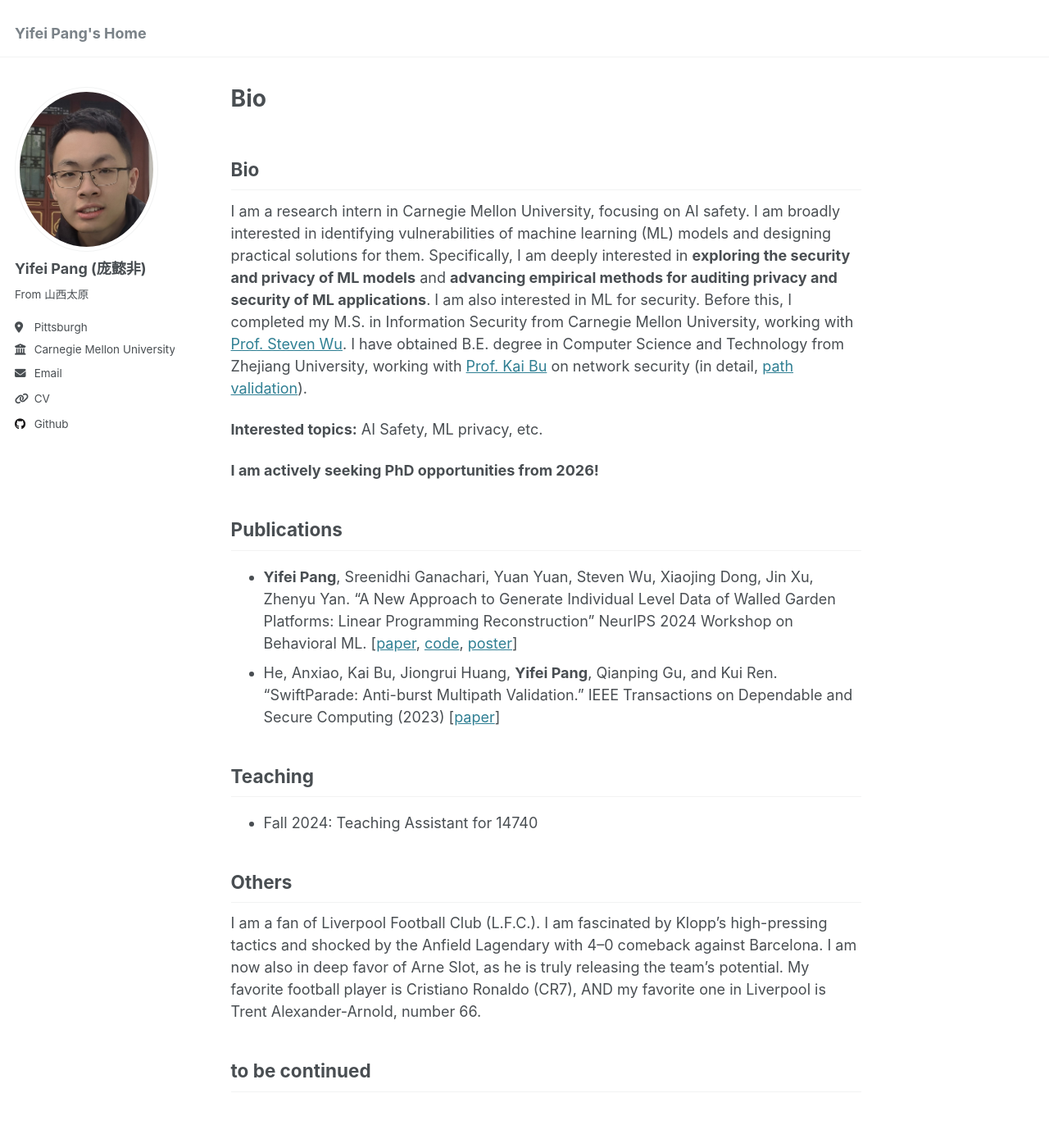
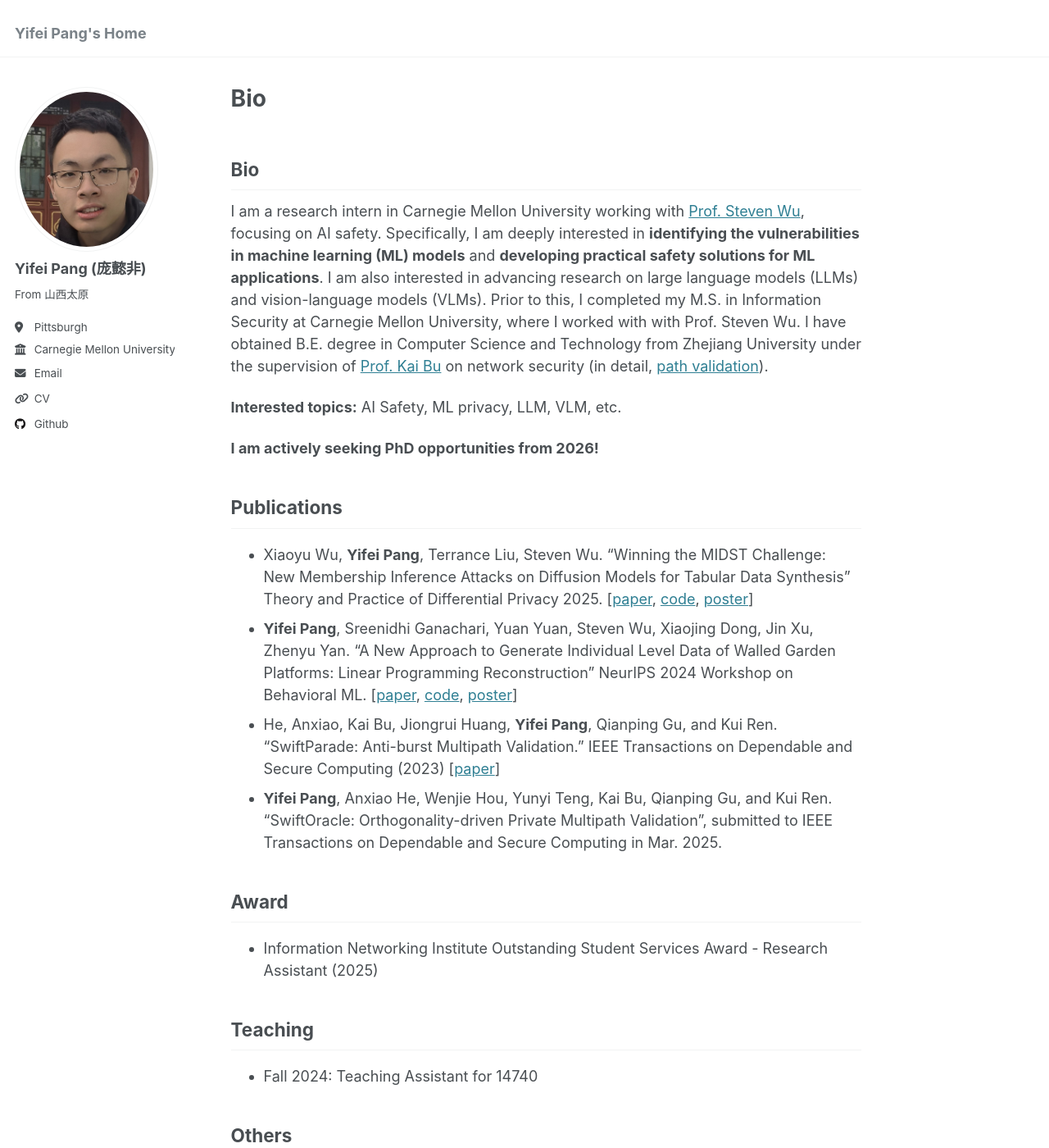
Before and after one commit to 2020pyfcrawl/2020pyfcrawl.github.io, a Jekyll site: the page built from _pages/about.md, in a window 1280 px wide and 1400 px high. Shown: the whole window at 82% size. Built offline with Jekyll 4.4.1, drawn with Linux system fonts in a browser that asks for light colours; our own code applies the rules of GitHub Pages for plain Markdown files; some of the changed text lies outside the part shown.

Commit message:
update after graduation

```diff
--- a/_pages/about.md
+++ b/_pages/about.md
@@ -21,26 +21,29 @@ redirect_from:
 * Static files (like PDFs): /files/
 * Profile image (can set in _config.yml): images/profile.png -->
 
-I am a research intern in Carnegie Mellon University, focusing on AI safety. I am broadly interested in identifying vulnerabilities of machine learning (ML) models and designing practical solutions for them. Specifically, I am deeply interested in **exploring the security and privacy of ML models** and **advancing empirical methods for auditing privacy and security of ML applications**. I am also interested in ML for security. Before this, I completed my M.S. in Information Security from Carnegie Mellon University, working with [Prof. Steven Wu](https://zstevenwu.com/). I have obtained B.E. degree in Computer Science and Technology from Zhejiang University, working with [Prof. Kai Bu](https://list.zju.edu.cn/kaibu/) on network security (in detail, [path validation](https://dl.acm.org/doi/abs/10.1145/2619239.2626323)).
+I am a research intern in Carnegie Mellon University working with [Prof. Steven Wu](https://zstevenwu.com/), focusing on AI safety. Specifically, I am deeply interested in **identifying the vulnerabilities in machine learning (ML) models** and **developing practical safety solutions for ML applications**. I am also interested in advancing research on large language models (LLMs) and vision-language models (VLMs). Prior to this, I completed my M.S. in Information Security at Carnegie Mellon University, where I worked with with Prof. Steven Wu. I have obtained B.E. degree in Computer Science and Technology from Zhejiang University under the supervision of [Prof. Kai Bu](https://list.zju.edu.cn/kaibu/) on network security (in detail, [path validation](https://dl.acm.org/doi/abs/10.1145/2619239.2626323)).
 
-**Interested topics:** AI Safety, ML privacy, etc.
+**Interested topics:** AI Safety, ML privacy, LLM, VLM, etc.
 
 **I am actively seeking PhD opportunities from 2026!**
 
 ## Publications
+* Xiaoyu Wu, **Yifei Pang**, Terrance Liu, Steven Wu. "Winning the MIDST Challenge: New Membership Inference Attacks on Diffusion Models for Tabular Data Synthesis" Theory and Practice of Differential Privacy 2025. [[paper](https://arxiv.org/abs/2503.12008), [code](https://github.com/Nicholas0228/Tartan_Federer_MIDST/tree/main), [poster](https://drive.google.com/file/d/1GC939eebofjY-zJwtvFCTMK8oK1Ok-9p/view)]
 * **Yifei Pang**, Sreenidhi Ganachari, Yuan Yuan, Steven Wu, Xiaojing Dong, Jin Xu, Zhenyu Yan. "A New Approach to Generate
 Individual Level Data of Walled Garden Platforms: Linear Programming Reconstruction" NeurIPS 2024 Workshop on Behavioral
 ML. [[paper](https://openreview.net/pdf?id=VVYnNKUzdH), [code](https://github.com/2020pyfcrawl/Linear_Programming_Reconstruction), [poster](https://drive.google.com/file/d/1QByWC_tbuQU_70IyFfu-4WsRVuWiSF5j/view?usp=sharing)]
-* He, Anxiao, Kai Bu, Jiongrui Huang, **Yifei Pang**, Qianping Gu, and Kui Ren. "SwiftParade: Anti-burst Multipath Validation." IEEE
-Transactions on Dependable and Secure Computing (2023) [[paper](https://ieeexplore.ieee.org/document/10251632)]
+* He, Anxiao, Kai Bu, Jiongrui Huang, **Yifei Pang**, Qianping Gu, and Kui Ren. "SwiftParade: Anti-burst Multipath Validation." IEEE Transactions on Dependable and Secure Computing (2023) [[paper](https://ieeexplore.ieee.org/document/10251632)]
+* **Yifei Pang**, Anxiao He, Wenjie Hou, Yunyi Teng, Kai Bu, Qianping Gu, and Kui Ren. "SwiftOracle: Orthogonality-driven Private Multipath Validation", submitted to IEEE Transactions on Dependable and Secure Computing in Mar. 2025.
 
+## Award
+* Information Networking Institute Outstanding Student Services Award - Research Assistant (2025)
 
 ## Teaching
 * Fall 2024: Teaching Assistant for 14740
 
 ## Others
 
-I am a fan of Liverpool Football Club (L.F.C.). I am fascinated by Klopp's high-pressing tactics and shocked by the Anfield Lagendary with 4–0 comeback against Barcelona. I am now also in deep favor of Arne Slot, as he is truly releasing the team's potential. My favorite football player is Cristiano Ronaldo (CR7), AND my favorite one in Liverpool is Trent Alexander-Arnold, number 66.
+I watch and play soccer, and am a fan of Liverpool Football Club (L.F.C.).
 
 
 ## to be continued
```
Also changed, not shown: 1 other file.
